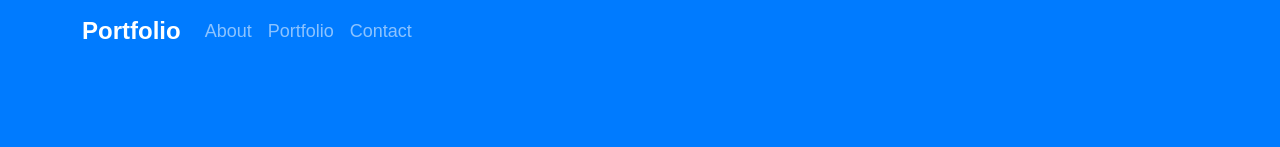
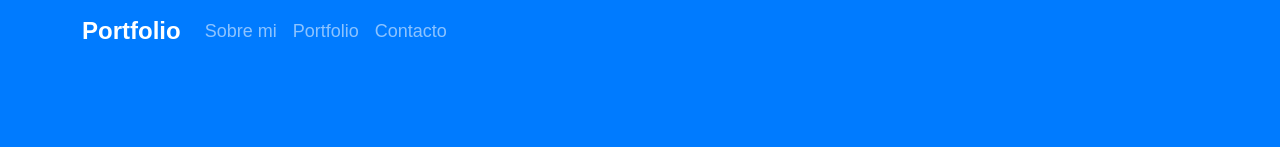
Before and after one commit to acairon/MycVProyect, a plain HTML site: page Proyectos/web_cv/angel/index.html in a window 1280 px wide. Shown: the top 147 px of the page. Drawn offline with nearby package versions, Linux system fonts and the light colour scheme.

Commit message:
Cambios en HTML cv

```diff
--- a/Proyectos/web_cv/angel/index.html
+++ b/Proyectos/web_cv/angel/index.html
@@ -20,13 +20,13 @@
         <div class="collapse navbar-collapse" id="navbarNav">
             <ul class="navbar-nav ml-auto">
                 <li class="nav-item">
-                    <a class="nav-link" href="#about">About</a>
+                    <a class="nav-link" href="#about">Sobre mi</a>
                 </li>
                 <li class="nav-item">
                     <a class="nav-link" href="#portfolio">Portfolio</a>
                 </li>
                 <li class="nav-item">
-                    <a class="nav-link" href="#contact">Contact</a>
+                    <a class="nav-link" href="#contact">Contacto</a>
                 </li>
             </ul>
         </div>
```
